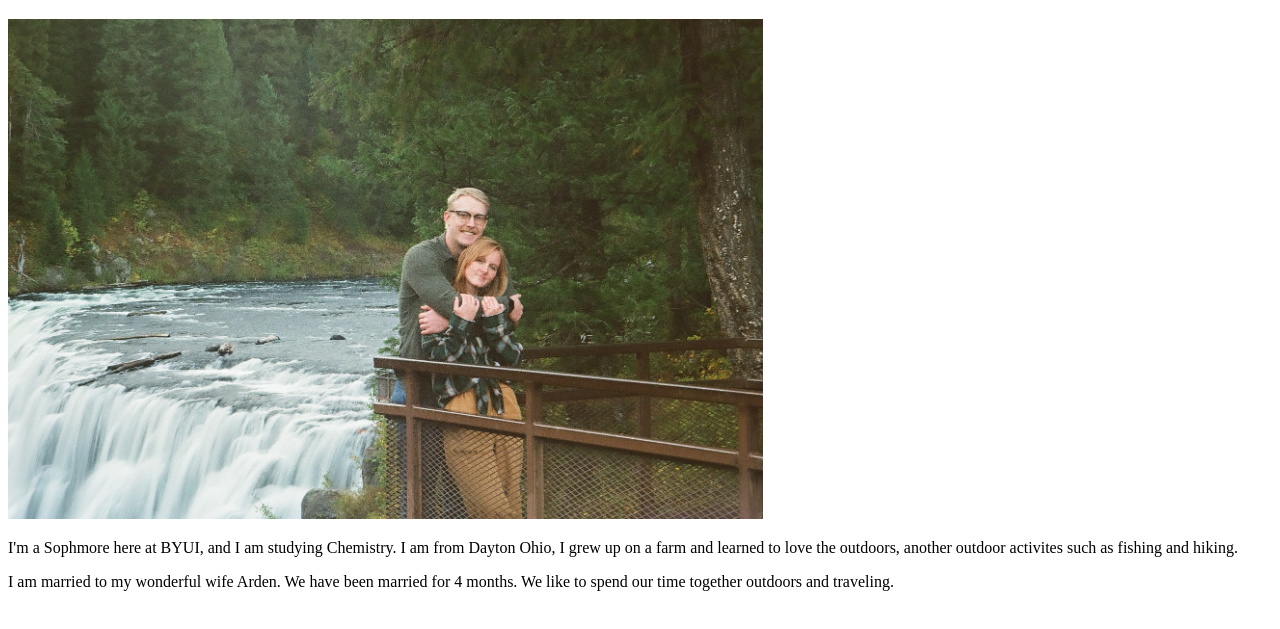
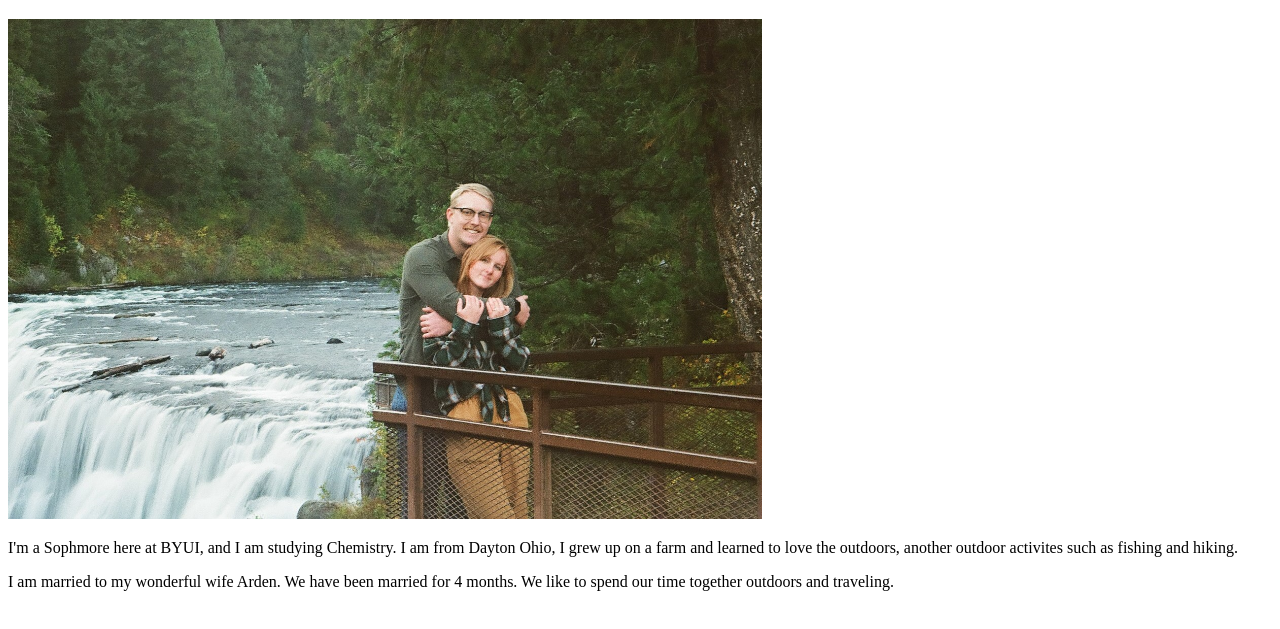
Before and after one commit to ADunn-A/WDD-130, a plain HTML site: page index.html in a window 1280 px wide. Shown: the part 159-788 px from the top of the page. Drawn offline with Linux system fonts and the light colour scheme.

Commit message:
changed image in main index file

```diff
--- a/index.html
+++ b/index.html
@@ -15,7 +15,7 @@
         <a href="#">Personal Siteplan</a>
     </nav>
     <h1>Andrew Dunn - WDD130</h1>
-    <img src="/Images/IMG_2390.JPG" alt="A picture of my wife and I", height="500">
+    <img src="Images/IMG_2390_edit.JPG" alt="A picture of my wife and I", height="500">
     <p>
         I'm a Sophmore here at BYUI, and I am studying Chemistry. I am from Dayton Ohio, I grew up on a farm and learned to love the outdoors, another outdoor activites such as fishing and hiking.
     </p>
```
